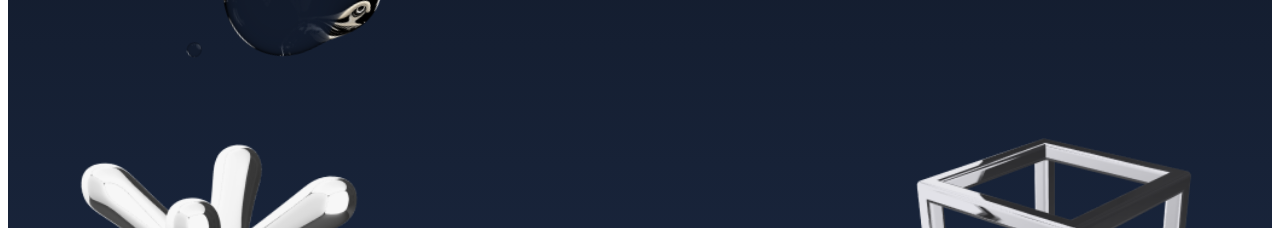
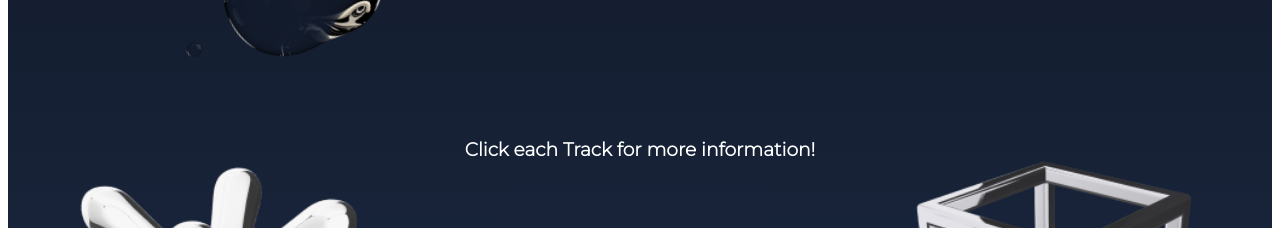
Before and after one commit to Bostonhacks/BostonHacks-2022, a React (Create React App) app: page / in a window 1280 px wide. Shown: the part 1160-1388 px from the top of the page. Built offline with nearby package versions, Linux system fonts and the light colour scheme; no server answers.

Commit message:
updated modal

```diff
--- a/src/components/home/Modal.css
+++ b/src/components/home/Modal.css
@@ -46,7 +46,7 @@
 
 .track-header {
     font-size: 2em;
-    font-style: italic;
+    font-style: bold;
 }
 
 .track-content {
--- a/src/views/Home.css
+++ b/src/views/Home.css
@@ -13,7 +13,11 @@
     height: auto;
     padding-left: 40%;
 }
-
+.sideNote {
+    margin: 0;
+    color: white;
+    text-align: center;
+}
 .tracks-img {
     width: 33.33%;
     height: auto;
--- a/src/views/Home.js
+++ b/src/views/Home.js
@@ -32,6 +32,7 @@ export default function Home() {
             <ApplyButton className="button"/>
             <SponsorButton className="button"/>
             <Theme />
+            <h3 className="sideNote">Click each Track for more information!</h3>
             <div style={{width: "100%", display : 'inline-block'}}>
                 <img src={Track1} alt="tracks" className="tracks-img" onClick={() => onShowModal(0)}/>
                 <img src={Track2} alt="tracks" className="tracks-img" onClick={() => onShowModal(1)}/>
```
Also changed, not shown: 1 other file (tests, documents, lock files or other folders).
